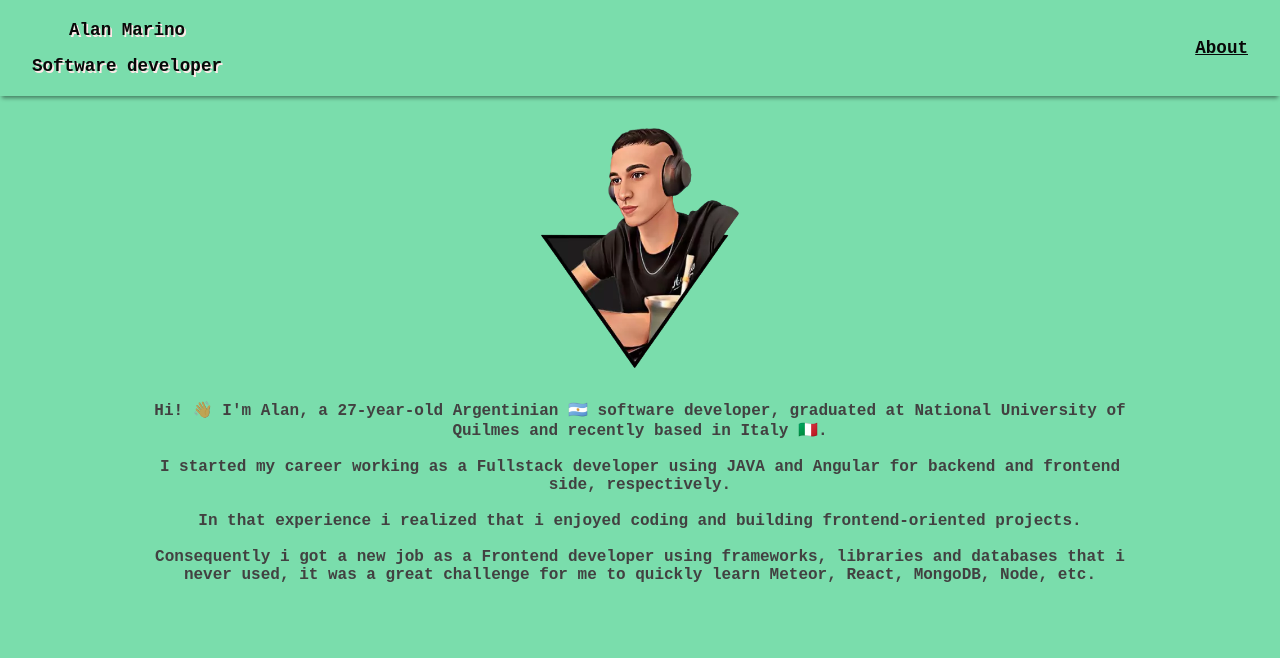
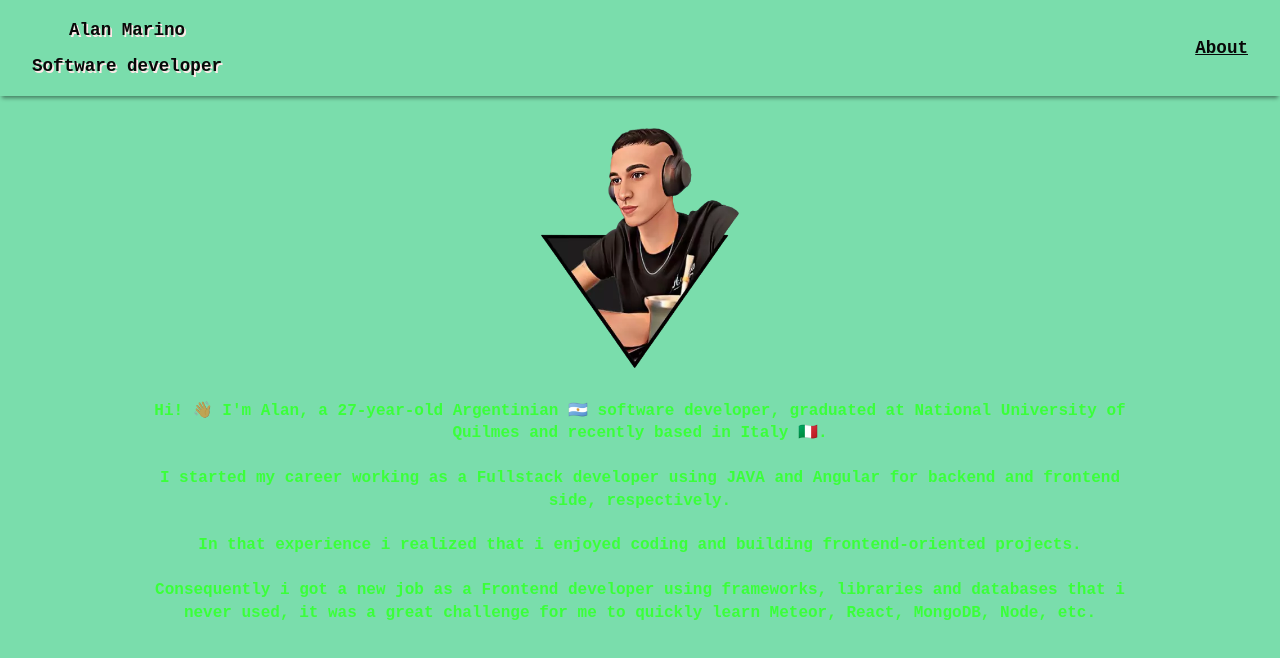
Before and after one commit to marinoalan/portfolio, a Next.js app: page / in a window 1280 px wide. Shown: the top 658 px of the page. Built offline with nearby package versions, Linux system fonts and the light colour scheme.

Commit message:
Added no break on country flags

```diff
--- a/pages/index.tsx
+++ b/pages/index.tsx
@@ -7,9 +7,14 @@ const CenteredText = styled.p`
   margin-top: 2rem;
   font-size: 1rem;
   font-weight: bold;
+  line-height: 1.4rem;
 
   @media (prefers-color-scheme: light) {
     color: #424141;
+  }
+
+  @media (prefers-color-scheme: light) {
+    color: #3aff3a;
   }
 `;
 
@@ -35,6 +40,10 @@ const getAge = (dateString: string) => {
   return Math.floor(millisecondsDiff / millisecondsYear);
 };
 
+const CountryFlag = styled.span`
+  white-space: nowrap;
+`;
+
 const WavingHand = styled.span`
   @media (prefers-color-scheme: light) {
     filter: contrast(0.5);
@@ -46,10 +55,9 @@ const Home: NextPage = () => {
     <TextWrapper>
       <TextContainer>
         <CenteredText>
-          Hi! <WavingHand>👋</WavingHand> I'm Alan, a{" "}
-          {getAge("1994-08-07")}-year-old Argentinian 🇦🇷 software developer,
-          graduated at National University of Quilmes and recently based in
-          Italy 🇮🇹.
+          Hi! <WavingHand>👋</WavingHand> I'm Alan, a {getAge("1994-08-07")}
+          -year-old <CountryFlag>Argentinian 🇦🇷</CountryFlag> software developer, graduated at National
+          University of Quilmes and recently based in <CountryFlag>Italy 🇮🇹</CountryFlag>.
           <br />
           <br />
           I started my career working as a Fullstack developer using JAVA and
```
